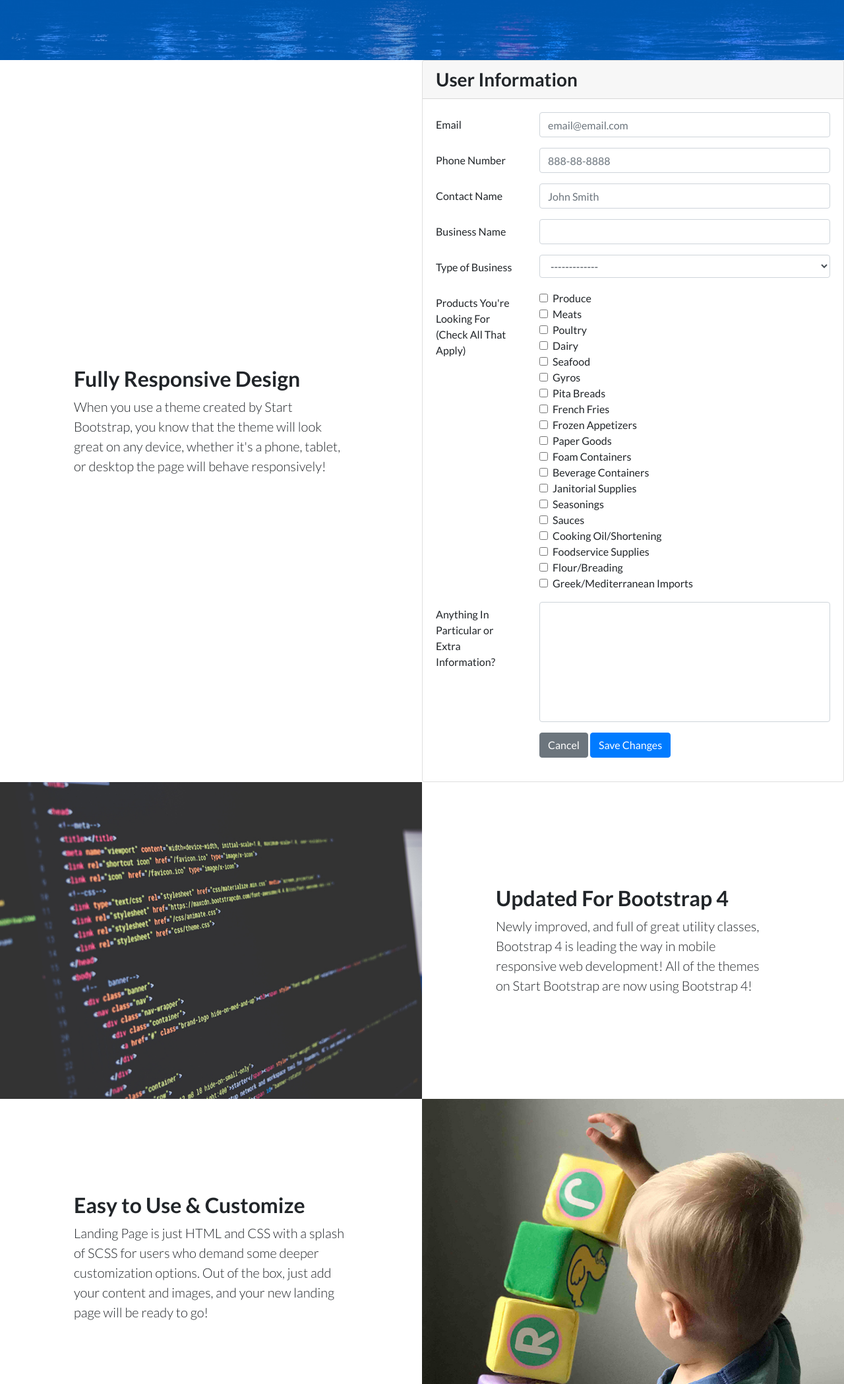
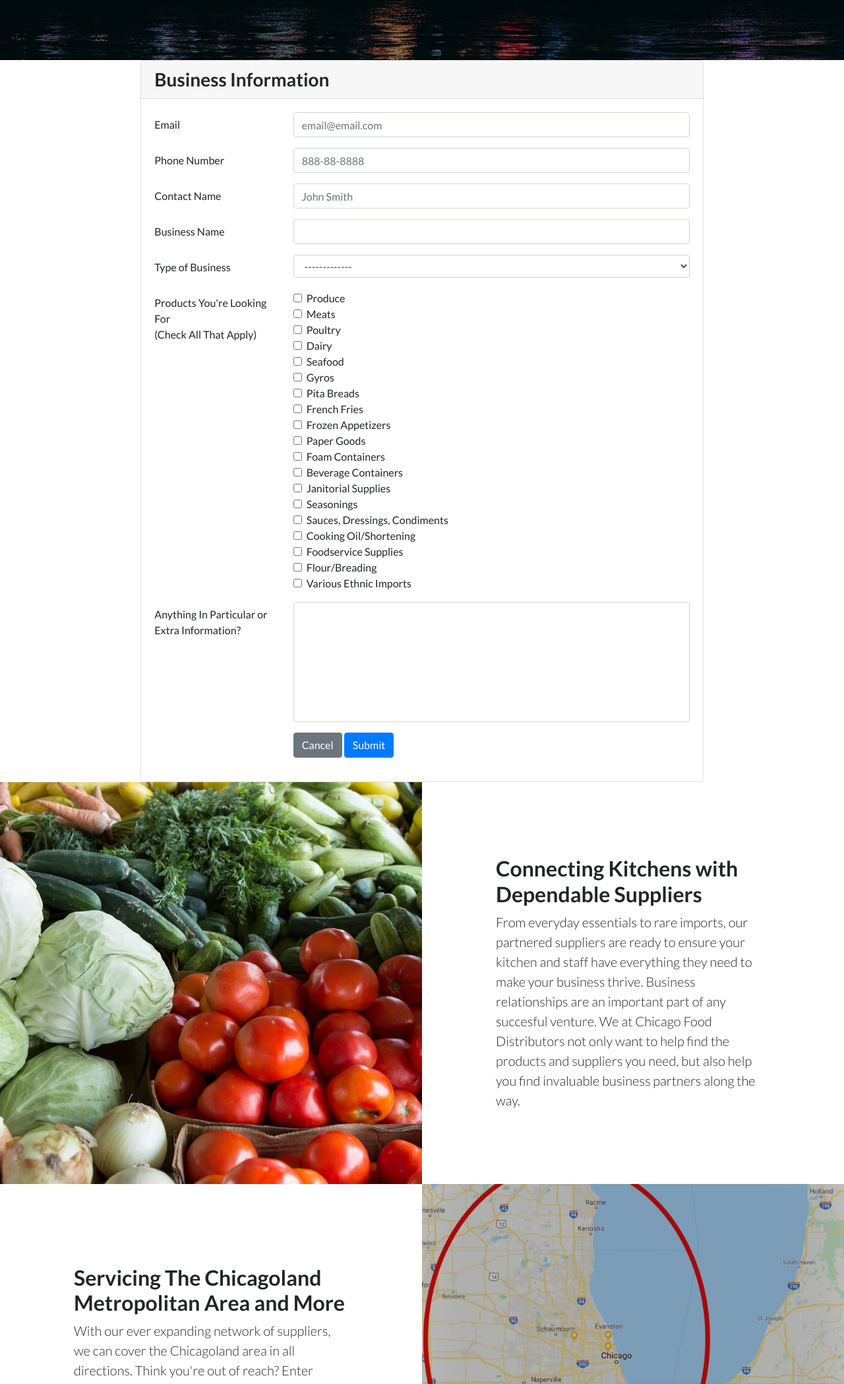
Before and after one commit to abel-m93/cfd-landingPage, a website: page index.html in a window 1280 px wide. Shown: the part 703-2800 px from the top of the page at 66% size. Drawn offline with Linux system fonts and the light colour scheme.

Commit message:
added new Images

```diff
--- a/css/landing-page.css
+++ b/css/landing-page.css
@@ -29,7 +29,7 @@ header.masthead {
 
 header.masthead .overlay {
   position: absolute;
-  background-color: #007bff;
+  background-color: #000000c4;
   height: 100%;
   width: 100%;
   top: 0;
@@ -58,6 +58,8 @@ header.masthead h1 {
 .showcase .showcase-img {
   min-height: 30rem;
   background-size: cover;
+  background-position: center;
+  /* background-repeat: no-repeat; */
 }
 
 @media (min-width: 768px) {
--- a/index.html
+++ b/index.html
@@ -28,8 +28,8 @@
   <!-- Navigation -->
   <nav class="navbar navbar-light bg-light static-top">
     <div class="container">
-      <a class="navbar-brand" href="#">Chicago Food Distributors</a>
-      <a class="btn btn-primary" href="#">Sign In</a>
+      <a class="navbar-brand mx-auto" href="#">Chicago Food Distributors</a>
+      <!-- <a class="btn btn-primary" href="#">Sign In</a> -->
     </div>
   </nav>
 
@@ -42,7 +42,7 @@
           <h1 class="mb-5">Looking For Wholesale Food Distributors? We'll Connect you to Chicagolands Best.</h1>
         </div>
         <div class="col-md-10 col-lg-8 col-xl-7 mx-auto">
-          <h2 class = "mt-5">Just Complete The Below Form As Much As You Can!</h2>
+          <h2 class = "mt-5">Complete The Form Below to Get In Touch With Dozens Of Local Distributors!</h2>
           <!-- <form>
             <div class="form-row">
               <div class="col-12 col-md-9 mb-2 mb-md-0">
@@ -187,29 +187,29 @@
         <!-- <div class="col-lg-6 order-lg-2 text-white showcase-img" style="background-image: url('img/bg-showcase-1.jpg');"></div> -->
         <!-- Testing Form in 2 Column layout -->
         <!-- <div class="container"> -->
-          <div class="col-lg-6 order-lg-2">
+          <div class="col-lg-8 order-lg-2 mx-auto">
             <div class="card card-outline-secondary">
               <div class="card-header">
-                  <h3 class="mb-0">User Information</h3>
+                  <h3 class="mb-0">Business Information</h3>
               </div>
               <div class="card-body">
-                  <form class="form" role="form" autocomplete="off">
+                  <form class="form" role="form" autocomplete="off" action="/onSubmit.js" method="GET">
                       <div class="form-group row">
                           <label class="col-lg-3 col-form-label form-control-label">Email</label>
                           <div class="col-lg-9">
-                              <input class="form-control" type="email" placeholder="email@email.com" required>
+                              <input class="form-control" name="email"type="email" placeholder="email@email.com" required>
                           </div>
                       </div>
                       <div class="form-group row">
                           <label class="col-lg-3 col-form-label form-control-label">Phone Number</label>
                           <div class="col-lg-9">
-                              <input class="form-control" type="tel" placeholder="888-88-8888">
+                              <input class="form-control" name="phone"type="tel" placeholder="888-88-8888">
                           </div>
                       </div>
                       <div class="form-group row">
                           <label class="col-lg-3 col-form-label form-control-label">Contact Name</label>
                           <div class="col-lg-9">
-                              <input class="form-control" type="text" placeholder="John Smith">
+                              <input class="form-control" name="contactName"type="text" placeholder="John Smith">
                           </div>
                       </div>
 
@@ -299,7 +299,7 @@
                           </div>
                           <div class="form-check">
                               <input class="form-check-input" type="checkbox" id="checkbox15" value="Sauces">
-                              <label class="form-check-label" for="checkbox15">Sauces</label>
+                              <label class="form-check-label" for="checkbox15">Sauces, Dressings, Condiments</label>
                           </div>
                           <div class="form-check">
                               <input class="form-check-input" type="checkbox" id="checkbox16" value="OilsShortenings">
@@ -314,8 +314,8 @@
                               <label class="form-check-label" for="checkbox18">Flour/Breading</label>
                           </div>
                           <div class="form-check">
-                              <input class="form-check-input" type="checkbox" id="checkbox19" value="GreekImports">
-                              <label class="form-check-label" for="checkbox19">Greek/Mediterranean Imports</label>
+                              <input class="form-check-input" type="checkbox" id="checkbox19" value="Imports">
+                              <label class="form-check-label" for="checkbox19"> Various Ethnic Imports</label>
                           </div>
 
                         </div>
@@ -331,7 +331,7 @@
                           <label class="col-lg-3 col-form-label form-control-label"></label>
                           <div class="col-lg-9">
                               <input type="reset" class="btn btn-secondary" value="Cancel">
-                              <input type="button" class="btn btn-primary" value="Save Changes">
+                              <input type="submit" class="btn btn-primary" value="Submit">
                           </div>
                       </div>
                   </form>
@@ -339,23 +339,23 @@
             </div>
           </div>
           <!-- End Form Test -->
-        <div class="col-lg-6 order-lg-1 my-auto showcase-text">
+        <!-- <div class="col-lg-6 order-lg-1 my-auto showcase-text">
           <h2>Fully Responsive Design</h2>
           <p class="lead mb-0">When you use a theme created by Start Bootstrap, you know that the theme will look great on any device, whether it's a phone, tablet, or desktop the page will behave responsively!</p>
+        </div> -->
+      </div>
+      <div class="row no-gutters">
+        <div class="col-lg-6 text-white showcase-img" style="background-image: url('img/assortedVegs3.jpg');"></div>
+        <div class="col-lg-6 my-auto showcase-text">
+          <h2>Connecting Kitchens with Dependable Suppliers</h2>
+          <p class="lead mb-0">From everyday essentials to rare imports, our partnered suppliers are ready to ensure your kitchen and staff have everything they need to make your business thrive. Business relationships are an important part of any succesful venture. We at Chicago Food Distributors not only want to help find the products and suppliers you need, but also help you find invaluable business partners along the way.  </p>
         </div>
       </div>
       <div class="row no-gutters">
-        <div class="col-lg-6 text-white showcase-img" style="background-image: url('img/bg-showcase-2.jpg');"></div>
-        <div class="col-lg-6 my-auto showcase-text">
-          <h2>Updated For Bootstrap 4</h2>
-          <p class="lead mb-0">Newly improved, and full of great utility classes, Bootstrap 4 is leading the way in mobile responsive web development! All of the themes on Start Bootstrap are now using Bootstrap 4!</p>
-        </div>
-      </div>
-      <div class="row no-gutters">
-        <div class="col-lg-6 order-lg-2 text-white showcase-img" style="background-image: url('img/bg-showcase-3.jpg');"></div>
+        <div class="col-lg-6 order-lg-2 text-white showcase-img" style="background-image: url('img/coverageMap.jpg');"></div>
         <div class="col-lg-6 order-lg-1 my-auto showcase-text">
-          <h2>Easy to Use &amp; Customize</h2>
-          <p class="lead mb-0">Landing Page is just HTML and CSS with a splash of SCSS for users who demand some deeper customization options. Out of the box, just add your content and images, and your new landing page will be ready to go!</p>
+          <h2>Servicing The Chicagoland Metropolitan Area and More</h2>
+          <p class="lead mb-0">With our ever expanding network of suppliers, we can cover the Chicagoland area in all directions. Think you're out of reach? Enter where you are looking for service in the Extra Information section of the form.</p>
         </div>
       </div>
     </div>
@@ -371,21 +371,21 @@
           <div class="testimonial-item mx-auto mb-5 mb-lg-0">
             <img class="img-fluid rounded-circle mb-3" src="img/testimonials-1.jpg" alt="">
             <h5>Margaret E.</h5>
-            <p class="font-weight-light mb-0">"This is fantastic! Thanks so much guys!"</p>
+            <p class="font-weight-light mb-0">"I was finally able to move on from my previous supplier of ten years! I had no idea there were so many suppliers around town."</p>
           </div>
         </div>
         <div class="col-lg-4">
           <div class="testimonial-item mx-auto mb-5 mb-lg-0">
             <img class="img-fluid rounded-circle mb-3" src="img/testimonials-2.jpg" alt="">
             <h5>Fred S.</h5>
-            <p class="font-weight-light mb-0">"Bootstrap is amazing. I've been using it to create lots of super nice landing pages."</p>
+            <p class="font-weight-light mb-0">"Not only was I able to cut my restaurants kitchen costs, but we also expanded to a second location with the savings".</p>
           </div>
         </div>
         <div class="col-lg-4">
           <div class="testimonial-item mx-auto mb-5 mb-lg-0">
             <img class="img-fluid rounded-circle mb-3" src="img/testimonials-3.jpg" alt="">
             <h5>Sarah W.</h5>
-            <p class="font-weight-light mb-0">"Thanks so much for making these free resources available to us!"</p>
+            <p class="font-weight-light mb-0">"Finding new business partners increased our revenue by 30% and allowed me to give my staff raises across the board!"</p>
           </div>
         </div>
       </div>
@@ -438,7 +438,7 @@
               <a href="#">Privacy Policy</a>
             </li>
           </ul>
-          <p class="text-muted small mb-4 mb-lg-0">&copy; Your Website 2019. All Rights Reserved.</p>
+          <p class="text-muted small mb-4 mb-lg-0">&copy; Chicago Food Distributors 2020. All Rights Reserved.</p>
         </div>
         <div class="col-lg-6 h-100 text-center text-lg-right my-auto">
           <ul class="list-inline mb-0">
@@ -466,6 +466,7 @@
   <!-- Bootstrap core JavaScript -->
   <script src="vendor/jquery/jquery.min.js"></script>
   <script src="vendor/bootstrap/js/bootstrap.bundle.min.js"></script>
+  <!-- <script src="onSubmit.js"></script> -->
 
 </body>
 
--- /dev/null
+++ b/onSubmit.js
@@ -0,0 +1,2 @@
+alert("Your data has been submitted successfully");
+// document.write("Your Data has been submitted successfully.");
```
Also changed, not shown: img/assortedVegs.jpg (added), img/assortedVegs2.jpg (added), img/assortedVegs3.jpg (added), img/coverageMap.jpg (added).
